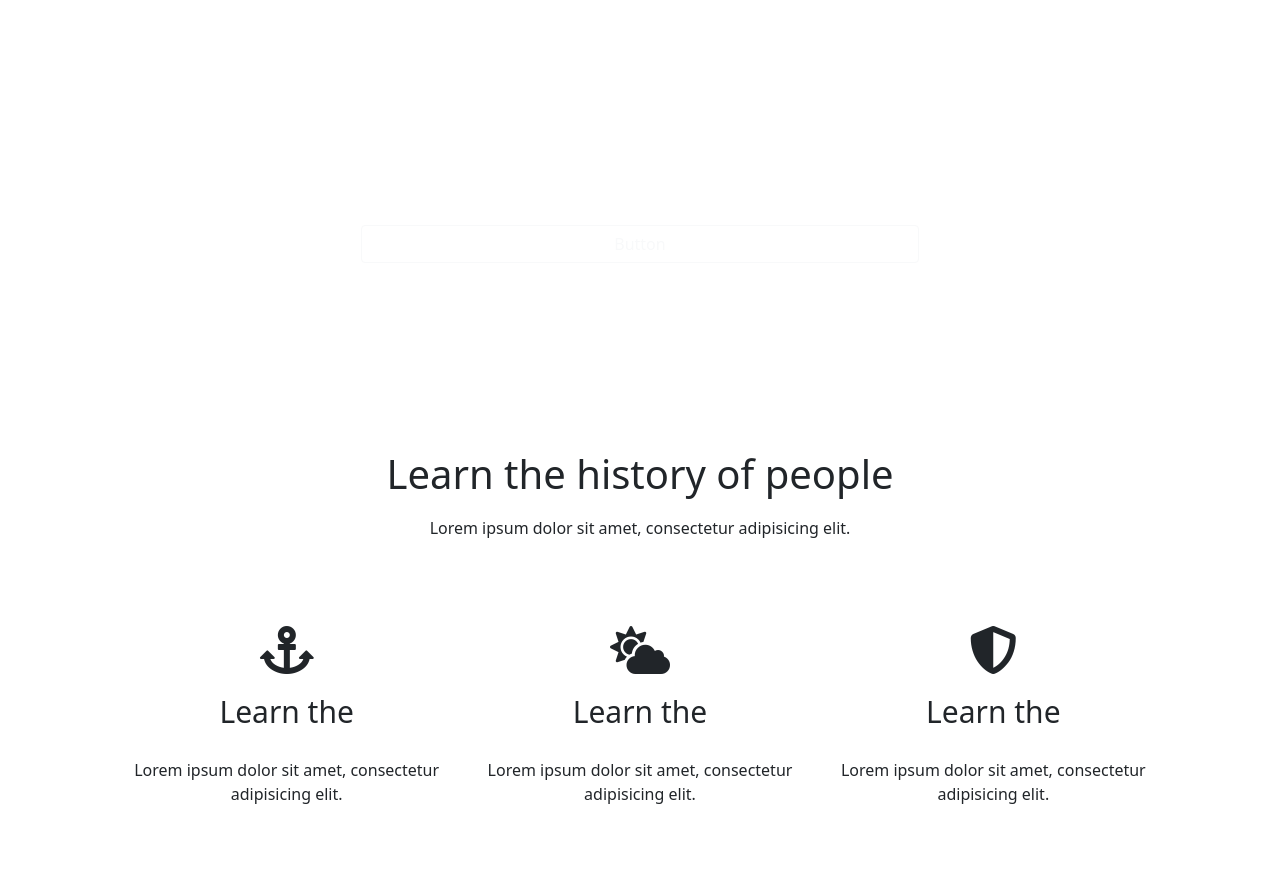
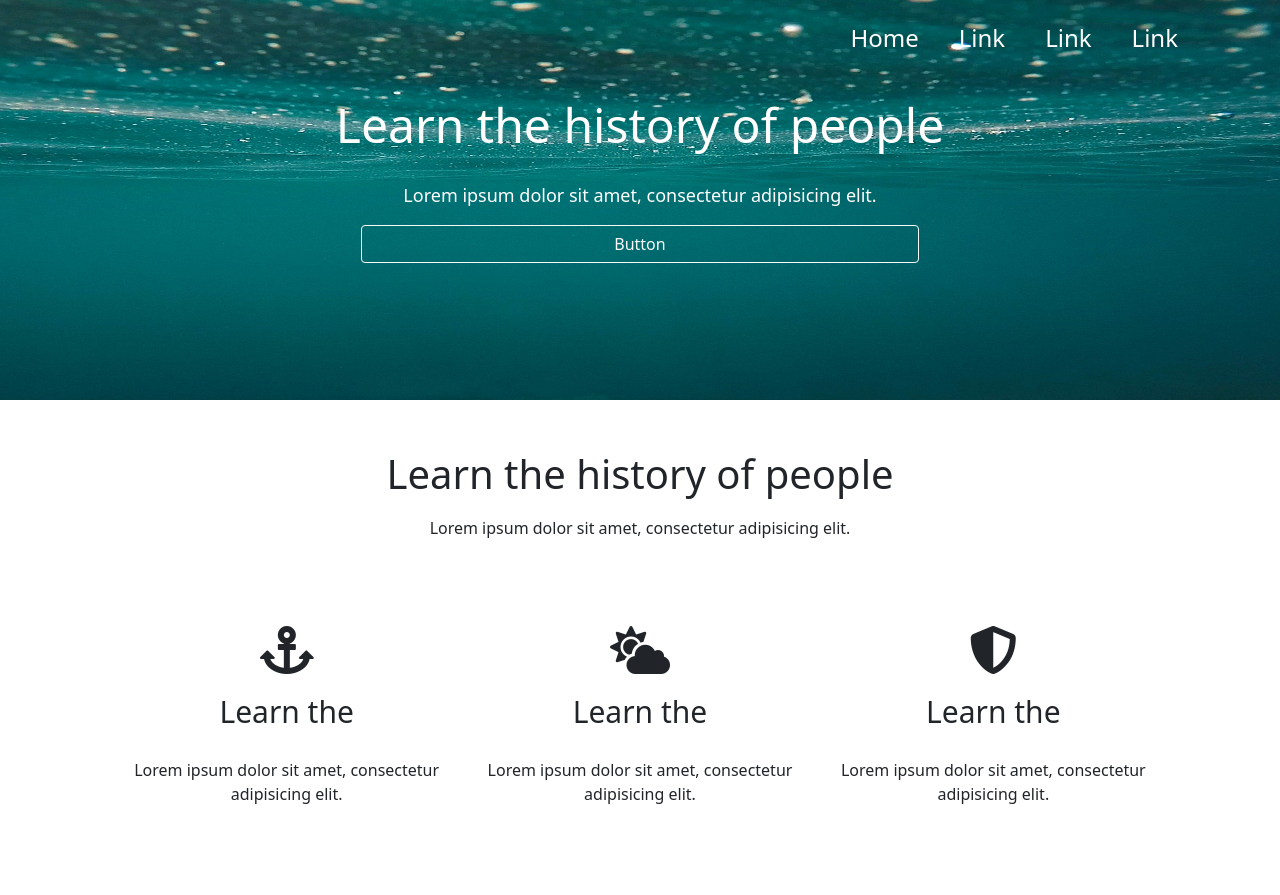
Before and after one commit to Wojti07/PSD-Project, a website: page index.html in a window 1280 px wide. Shown: the top 895 px of the page. Drawn offline with nearby package versions, Linux system fonts and the light colour scheme; files that its build step writes are made by us from their sources.

Commit message:
Update _main.css / 2

```diff
--- a/sass/main.scss
+++ b/sass/main.scss
@@ -1,7 +1,7 @@
 .navigation {
   width: 100vw;
   height: 50vh;
-  background: url("../src/images/ocean.jpg");
+  background: url("../images/ocean.jpg");
   background-size: 100% 100%;
   a {
     padding: 20px;
```
